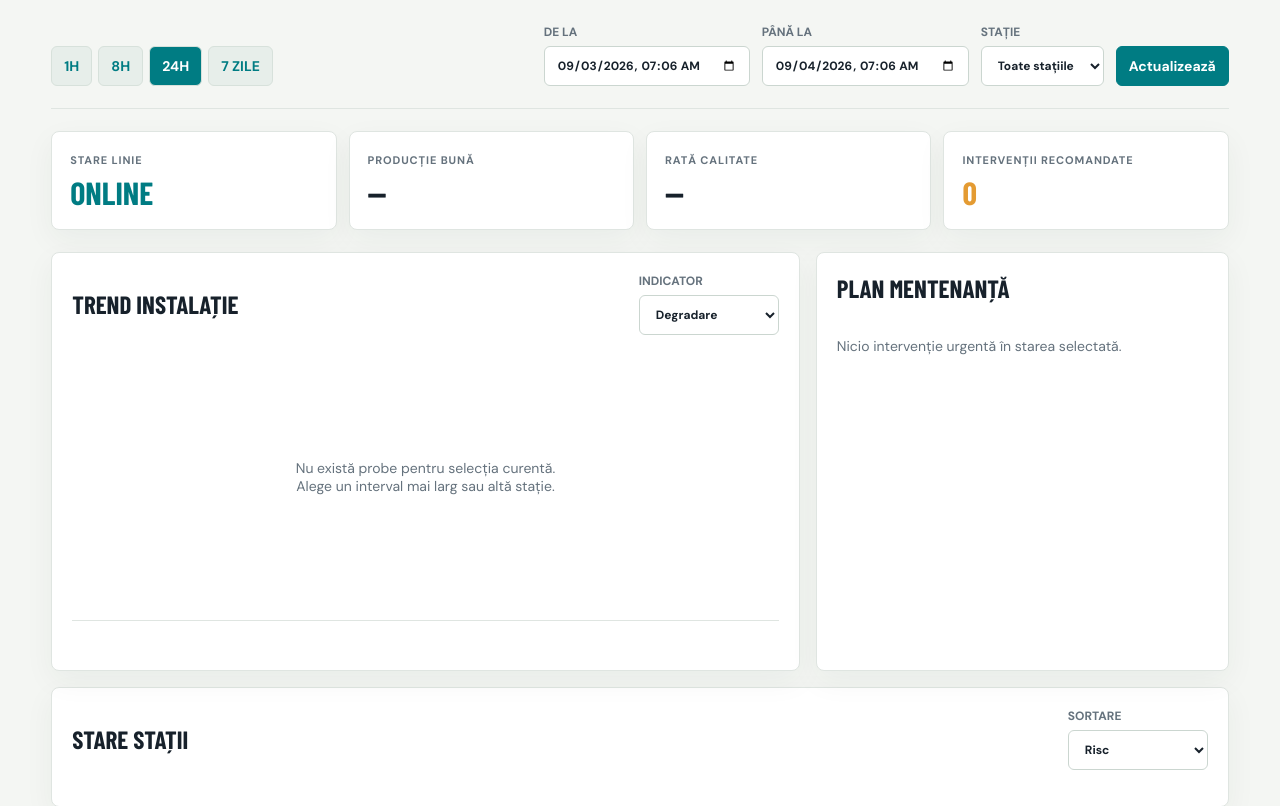
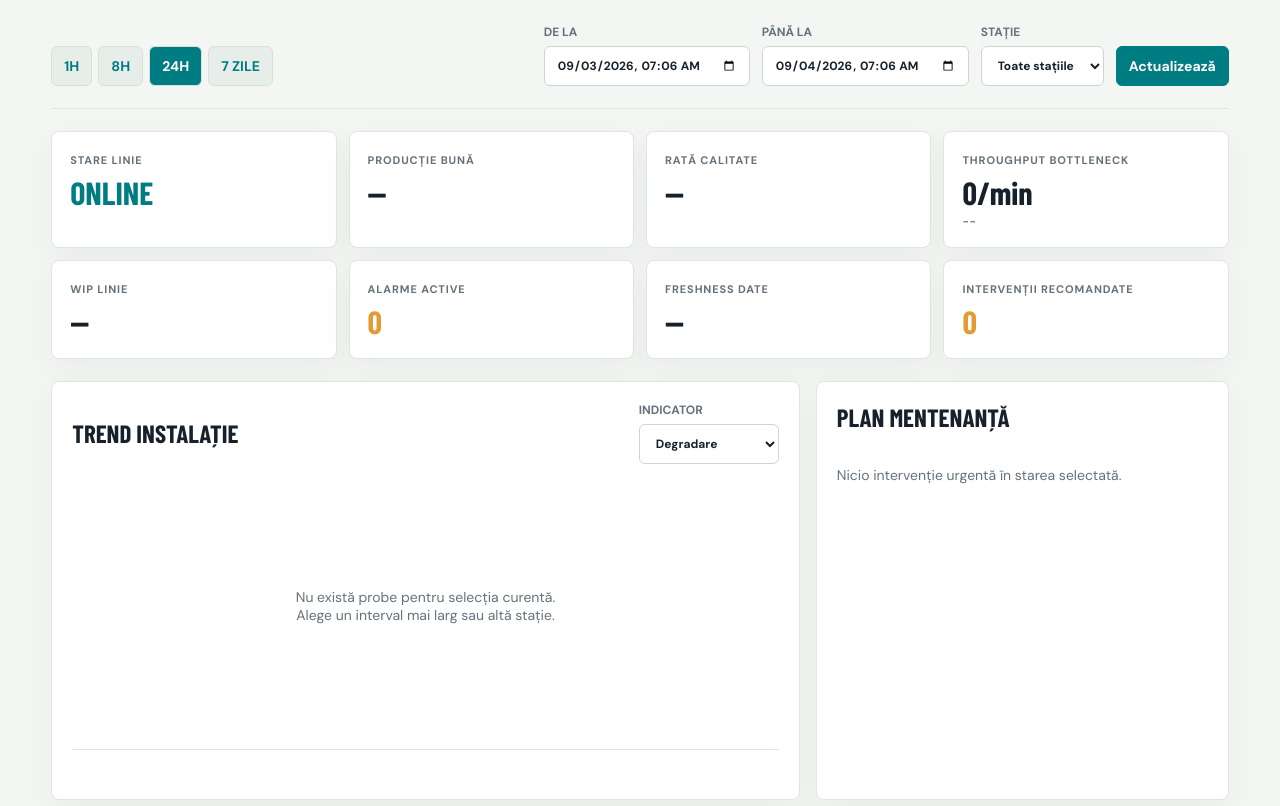
Before and after one commit to razvan-rc/iiot-web-app, a Flask app: page / in a window 1280 px wide. Shown: the part 136-942 px from the top of the page. Run offline with Flask 3, Linux system fonts and the light colour scheme; data that the repository does not hold is empty.

Commit message:
Add line health and freshness KPIs

```diff
--- a/app.py
+++ b/app.py
@@ -13,6 +13,27 @@ STATION_METRICS = {
     'Sorting': {'sorting_time_s': 's'},
 }
 ACTIVE_STATIONS = tuple(STATION_METRICS)
+
+
+def read_latest_payloads():
+    conn = get_db_connection()
+    try:
+        with conn.cursor() as cursor:
+            placeholders = ','.join(['%s'] * len(ACTIVE_STATIONS))
+            cursor.execute(
+                f"""SELECT station_name, payload_json
+                    FROM (
+                        SELECT station_name, payload_json,
+                               ROW_NUMBER() OVER (PARTITION BY station_name ORDER BY timestamp DESC) AS rn
+                        FROM festo_telemetry
+                        WHERE station_name IN ({placeholders})
+                    ) latest
+                    WHERE rn = 1""",
+                ACTIVE_STATIONS,
+            )
+            return {row['station_name']: json.loads(row['payload_json']) for row in cursor.fetchall()}
+    finally:
+        conn.close()
 
 def get_db_connection():
     # Ne conectam mereu la SLAVE pentru citiri (Read-Replica)
@@ -39,31 +60,38 @@ def index():
 @app.route('/api/live')
 def api_live():
     try:
-        conn = get_db_connection()
-        latest_data = {}
-        with conn.cursor() as cursor:
-            sql = """
-                SELECT station_name, payload_json
-                FROM (
-                    SELECT station_name, payload_json,
-                           ROW_NUMBER() OVER (PARTITION BY station_name ORDER BY timestamp DESC) as rn
-                    FROM festo_telemetry
-                    WHERE station_name IN ({})
-                ) tmp
-                WHERE rn = 1;
-            """
-            cursor.execute(sql.format(','.join(['%s'] * len(ACTIVE_STATIONS))), ACTIVE_STATIONS)
-            results = cursor.fetchall()
-
-            for row in results:
-                latest_data[row['station_name']] = json.loads(row['payload_json'])
-
-        conn.close()
-        return jsonify(latest_data)
+        return jsonify(read_latest_payloads())
 
     except Exception as e:
         # Acum vom vedea eroarea clara pe ecran in format JSON
         return jsonify({"error": str(e), "tip_eroare": str(type(e))}), 500
+
+
+@app.route('/api/line-summary')
+def api_line_summary():
+    try:
+        latest = read_latest_payloads()
+        latest_payload = max(latest.values(), key=lambda payload: payload.get('timestamp', '')) if latest else {}
+        production = latest_payload.get('line', {}).get('production', {})
+        wip = next((payload.get('line', {}).get('wip') for payload in latest.values() if payload.get('line', {}).get('wip')), {})
+        alarms = sum(len(payload.get('health', {}).get('active_faults', {})) for payload in latest.values())
+        stale = sum(1 for payload in latest.values() if payload.get('operational', {}).get('data_quality') not in (None, 'GOOD'))
+        cycle_rates = [float(payload.get('operational', {}).get('cycle_rate_per_min', 0) or 0) for payload in latest.values()]
+        timestamps = [datetime.fromisoformat(payload['timestamp'].replace('Z', '+00:00')) for payload in latest.values() if payload.get('timestamp')]
+        freshest = max(timestamps) if timestamps else None
+        freshness_seconds = round((datetime.now(timezone.utc) - freshest).total_seconds(), 1) if freshest else None
+        return jsonify({
+            'stations': len(latest),
+            'production': production,
+            'wip': wip,
+            'active_alarms': alarms,
+            'data_quality': 'DEGRADED' if stale else 'GOOD',
+            'throughput_per_min': round(min(cycle_rates), 2) if cycle_rates else 0,
+            'bottleneck': min(latest, key=lambda name: latest[name].get('operational', {}).get('cycle_rate_per_min', 0)) if latest else None,
+            'freshness_seconds': freshness_seconds,
+        })
+    except Exception as e:
+        return jsonify({'error': str(e), 'tip_eroare': str(type(e))}), 500
 
 
 @app.route('/api/history')
--- a/templates/index.html
+++ b/templates/index.html
@@ -20,7 +20,7 @@
   <header><div><div class="eyebrow">Production intelligence / line 01</div><h1>Festo Operations Console</h1><p>Stare, tendințe și mentenanță preventivă într-o singură vedere.</p></div><div class="signal"><span class="dot"></span><span id="connection">Sistem online</span></div></header>
   <main>
     <section class="toolbar"><div class="quick"><button data-hours="1">1H</button><button data-hours="8">8H</button><button class="active" data-hours="24">24H</button><button data-hours="168">7 ZILE</button></div><label>De la<input id="from" type="datetime-local"></label><label>Până la<input id="to" type="datetime-local"></label><label>Stație<select id="station"><option value="">Toate stațiile</option></select></label><button id="apply">Actualizează</button></section>
-    <section class="kpis"><div class="kpi"><small>Stare linie</small><strong id="line-state" class="ok">ONLINE</strong></div><div class="kpi"><small>Producție bună</small><strong id="good">--</strong></div><div class="kpi"><small>Rată calitate</small><strong id="quality">--</strong></div><div class="kpi"><small>Intervenții recomandate</small><strong id="actions" class="warn">--</strong></div></section>
+    <section class="kpis"><div class="kpi"><small>Stare linie</small><strong id="line-state" class="ok">ONLINE</strong></div><div class="kpi"><small>Producție bună</small><strong id="good">--</strong></div><div class="kpi"><small>Rată calitate</small><strong id="quality">--</strong></div><div class="kpi"><small>Throughput bottleneck</small><strong id="throughput">--</strong><small id="bottleneck">--</small></div><div class="kpi"><small>WIP linie</small><strong id="wip">--</strong></div><div class="kpi"><small>Alarme active</small><strong id="alarms" class="warn">--</strong></div><div class="kpi"><small>Freshness date</small><strong id="freshness">--</strong></div><div class="kpi"><small>Intervenții recomandate</small><strong id="actions" class="warn">--</strong></div></section>
     <section class="layout"><div class="panel trend-panel"><div class="trend-heading"><h2>Trend instalație</h2><label>Indicator<select id="trend-metric"><option value="degradation">Degradare</option></select></label></div><div class="chart-wrap"><canvas id="chart"></canvas><div id="chart-empty" class="chart-empty" hidden>Nu există probe pentru selecția curentă.<br>Alege un interval mai larg sau altă stație.</div><div id="chart-tooltip" class="chart-tooltip" hidden></div></div><div id="legend" class="chart-meta"></div></div><div class="panel"><h2>Plan mentenanță</h2><div id="maintenance" class="maintenance"></div></div></section>
     <section class="panel" style="margin-top:16px"><div class="section-heading"><h2>Stare stații</h2><label>Sortare<select id="station-sort"><option value="risk">Risc</option><option value="degradation">Degradare</option><option value="name">Nume</option></select></label></div><div id="stations" class="stations"></div></section><section class="panel events"><h2>Evenimente recente</h2><div id="events"></div></section><footer id="updated">Se conectează la sistem...</footer>
   </main>
@@ -110,7 +110,20 @@
       }
     }
     document.querySelectorAll('[data-hours]').forEach(button => button.onclick = () => applyQuickRange(Number(button.dataset.hours)));
+    function updateLineSummary(summary) {
+      const production = summary.production || {};
+      $('good').textContent = format(production.good ?? '--');
+      $('quality').textContent = production.quality_rate != null ? `${(production.quality_rate * 100).toFixed(1)}%` : '--';
+      $('throughput').textContent = `${summary.throughput_per_min ?? 0}/min`;
+      $('wip').textContent = summary.wip?.total ?? '--';
+      $('alarms').textContent = summary.active_alarms ?? '--';
+      $('bottleneck').textContent = summary.bottleneck || '--';
+      $('freshness').textContent = summary.freshness_seconds == null ? '--' : `${summary.freshness_seconds}s`;
+    }
+    function refreshLineSummary() { fetch('/api/line-summary').then(response => response.json()).then(updateLineSummary).catch(() => {}); }
     fetch('/api/live').then(response => response.json()).then(updateMetricOptions).catch(() => {});
+    refreshLineSummary();
+    setInterval(refreshLineSummary, 30000);
   </script>
 </body>
 </html>
```
